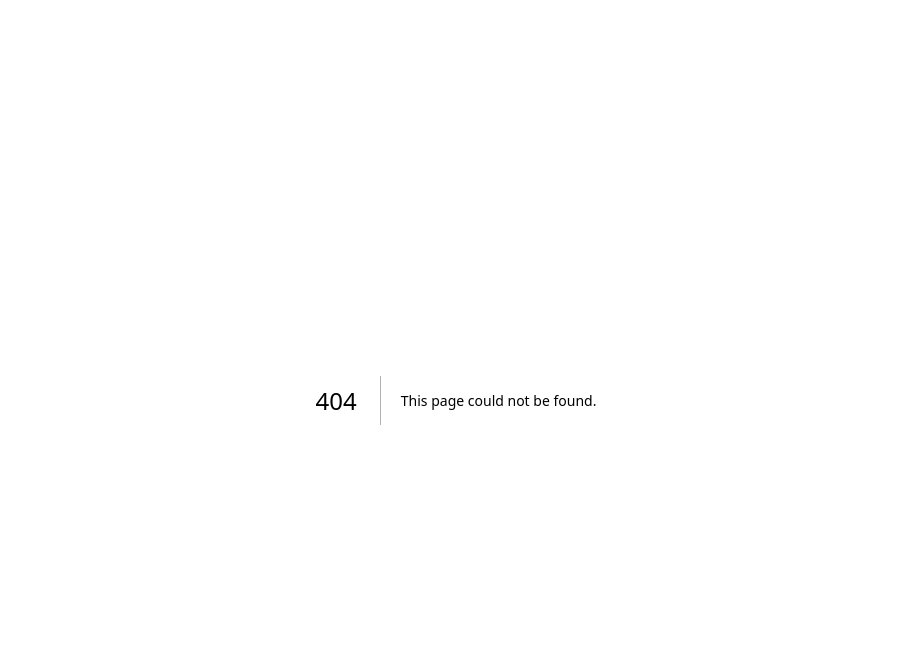
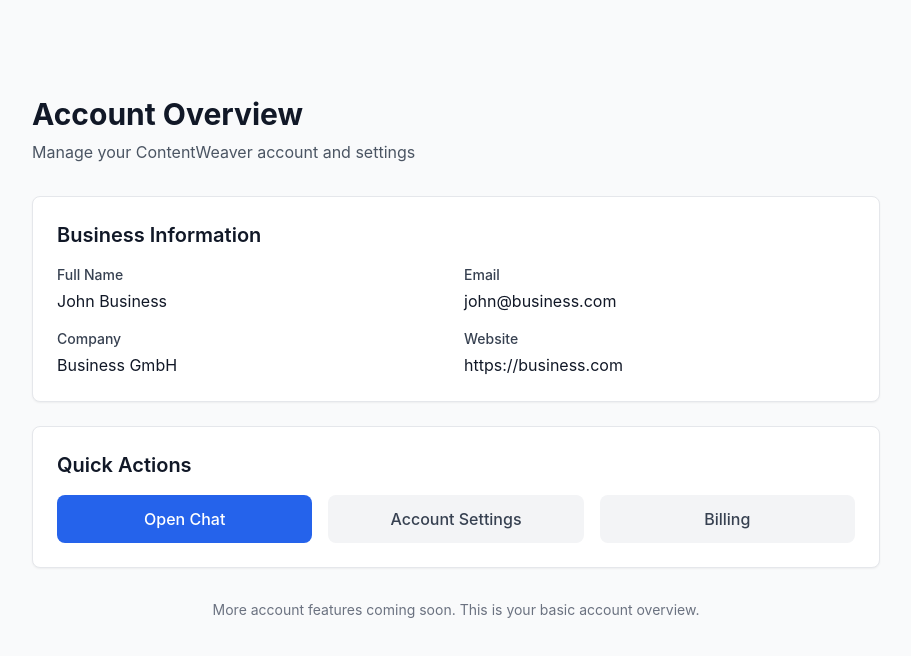
Before and after one commit to ContentWeaverAI/Platform, a Next.js app in the folder apps/frontend/: page /account in a window 1280 px wide. Before the commit this address had no page. Shown: the top 656 px of the page, without its empty margins (184-1095 px from the left). Built offline with nearby package versions, Linux system fonts and the light colour scheme.

Commit message:
feat: add B2B auth workflow with login modal and account page

```diff
--- /dev/null
+++ b/apps/frontend/pages/account.js
@@ -0,0 +1,79 @@
+'use client'
+import { useState } from 'react'
+import Head from 'next/head'
+
+export default function AccountPage() {
+  const [user, setUser] = useState({
+    name: 'John Business',
+    email: 'john@business.com',
+    company: 'Business GmbH',
+    website: 'https://business.com'
+  })
+
+  return (
+    <>
+      <Head>
+        <title>Account - ContentWeaver</title>
+      </Head>
+
+      <div className="min-h-screen bg-gray-50 pt-16">
+        <div className="max-w-4xl mx-auto py-8 px-6">
+          {/* Header */}
+          <div className="mb-8">
+            <h1 className="text-3xl font-bold text-gray-900">Account Overview</h1>
+            <p className="text-gray-600 mt-2">Manage your ContentWeaver account and settings</p>
+          </div>
+
+          {/* Account Info Card */}
+          <div className="bg-white rounded-lg shadow-sm border border-gray-200 p-6 mb-6">
+            <h2 className="text-xl font-semibold text-gray-900 mb-4">Business Information</h2>
+            <div className="grid grid-cols-1 md:grid-cols-2 gap-4">
+              <div>
+                <label className="block text-sm font-medium text-gray-700 mb-1">Full Name</label>
+                <p className="text-gray-900">{user.name}</p>
+              </div>
+              <div>
+                <label className="block text-sm font-medium text-gray-700 mb-1">Email</label>
+                <p className="text-gray-900">{user.email}</p>
+              </div>
+              <div>
+                <label className="block text-sm font-medium text-gray-700 mb-1">Company</label>
+                <p className="text-gray-900">{user.company}</p>
+              </div>
+              <div>
+                <label className="block text-sm font-medium text-gray-700 mb-1">Website</label>
+                <p className="text-gray-900">{user.website}</p>
+              </div>
+            </div>
+          </div>
+
+          {/* Quick Actions Card */}
+          <div className="bg-white rounded-lg shadow-sm border border-gray-200 p-6">
+            <h2 className="text-xl font-semibold text-gray-900 mb-4">Quick Actions</h2>
+            <div className="grid grid-cols-1 md:grid-cols-3 gap-4">
+              <button
+                onClick={() => window.location.href = '/chat'}
+                className="bg-blue-600 text-white py-3 px-4 rounded-lg font-medium hover:bg-blue-700 transition-colors text-center"
+              >
+                Open Chat
+              </button>
+              <button className="bg-gray-100 text-gray-700 py-3 px-4 rounded-lg font-medium hover:bg-gray-200 transition-colors text-center">
+                Account Settings
+              </button>
+              <button className="bg-gray-100 text-gray-700 py-3 px-4 rounded-lg font-medium hover:bg-gray-200 transition-colors text-center">
+                Billing
+              </button>
+            </div>
+          </div>
+
+          {/* Coming Soon Notice */}
+          <div className="mt-8 text-center">
+            <p className="text-gray-500 text-sm">
+              More account features coming soon. This is your basic account overview.
+            </p>
+          </div>
+        </div>
+      </div>
+    </>
+  )
+}
--- /dev/null
+++ b/apps/frontend/src/components/auth/login-modal.jsx
@@ -0,0 +1,100 @@
+'use client'
+import { useState } from 'react'
+
+export default function LoginModal({ isOpen, onClose, onSwitchToRegister }) {
+  const [isLoading, setIsLoading] = useState(false)
+  const [formData, setFormData] = useState({
+    email: '',
+    password: ''
+  })
+
+  const handleSubmit = async (e) => {
+    e.preventDefault()
+    setIsLoading(true)
+
+    // TODO: Connect to Strapi authentication
+    console.log('Logging in:', formData)
+
+    // Simulate API call
+    setTimeout(() => {
+      setIsLoading(false)
+      onClose()
+      // In real implementation, we'd set user state here
+      window.location.href = '/account' // Redirect to account page
+    }, 1500)
+  }
+
+  if (!isOpen) return null
+
+  return (
+    <div className="fixed inset-0 z-50 flex items-center justify-center p-4">
+      {/* Backdrop */}
+      <div
+        className="absolute inset-0 bg-black bg-opacity-50"
+        onClick={onClose}
+      ></div>
+
+      {/* Modal */}
+      <div className="bg-white rounded-2xl shadow-xl w-full max-w-sm relative z-10">
+        {/* Header */}
+        <div className="p-6 border-b border-gray-200">
+          <h2 className="text-xl font-bold text-gray-900 text-center">Sign In to ContentWeaver</h2>
+          <p className="text-gray-600 text-sm text-center mt-1">
+            Access your business account
+          </p>
+        </div>
+
+        {/* Form */}
+        <form className="p-6 space-y-4" onSubmit={handleSubmit}>
+          <div>
+            <label htmlFor="email" className="block text-sm font-medium text-gray-700 mb-1">
+              Business Email
+            </label>
+            <input
+              id="email"
+              type="email"
+              required
+              value={formData.email}
+              onChange={(e) => setFormData({...formData, email: e.target.value})}
+              className="w-full px-3 py-2 border border-gray-300 rounded-lg focus:outline-none focus:ring-2 focus:ring-blue-500 focus:border-transparent"
+              placeholder="you@company.com"
+            />
+          </div>
+
+          <div>
+            <label htmlFor="password" className="block text-sm font-medium text-gray-700 mb-1">
+              Password
+            </label>
+            <input
+              id="password"
+              type="password"
+              required
+              value={formData.password}
+              onChange={(e) => setFormData({...formData, password: e.target.value})}
+              className="w-full px-3 py-2 border border-gray-300 rounded-lg focus:outline-none focus:ring-2 focus:ring-blue-500 focus:border-transparent"
+              placeholder="••••••••"
+            />
+          </div>
+
+          <button
+            type="submit"
+            disabled={isLoading}
+            className="w-full bg-blue-600 text-white py-2 px-4 rounded-lg font-medium hover:bg-blue-700 disabled:bg-gray-400 disabled:cursor-not-allowed transition-colors"
+          >
+            {isLoading ? 'Signing in...' : 'Sign In'}
+          </button>
+
+          <div className="text-center">
+            <button
+              type="button"
+              onClick={onSwitchToRegister}
+              className="text-blue-600 hover:text-blue-700 text-sm font-medium"
+            >
+              Don't have an account? Sign up
+            </button>
+          </div>
+        </form>
+      </div>
+    </div>
+  )
+}
--- a/apps/frontend/src/components/layout/header.jsx
+++ b/apps/frontend/src/components/layout/header.jsx
@@ -1,8 +1,10 @@
 'use client'
 import { useState } from 'react'
+import LoginModal from '../auth/login-modal'
 
 export default function Header() {
-  const [isMenuOpen, setIsMenuOpen] = useState(false)
+  const [isLoginModalOpen, setIsLoginModalOpen] = useState(false)
+  const [isLoggedIn, setIsLoggedIn] = useState(false) // TODO: Replace with real auth state
 
   const scrollToSection = (sectionId) => {
     const element = document.getElementById(sectionId)
@@ -12,16 +14,29 @@ export default function Header() {
         block: 'start'
       })
     }
-    setIsMenuOpen(false)
+  }
+
+  const handleGetStarted = () => {
+    if (isLoggedIn) {
+      window.location.href = '/account'
+    } else {
+      setIsLoginModalOpen(true)
+    }
+  }
+
+  const handleSwitchToRegister = () => {
+    setIsLoginModalOpen(false)
+    window.location.href = '/auth/register'
   }
 
   return (
-    <header className="fixed top-0 w-full bg-white border-b border-gray-200 z-50">
+    <>
+      <header className="fixed top-0 w-full bg-white border-b border-gray-200 z-40">
         <div className="max-w-7xl mx-auto px-6">
           <div className="flex justify-between items-center h-16">
             {/* Logo */}
             <div className="flex items-center">
-            <span className="text-2xl font-bold text-gray-900">ContentWeaver</span>
+              <a href="/" className="text-2xl font-bold text-gray-900">ContentWeaver</a>
             </div>
 
             {/* Desktop Navigation */}
@@ -52,62 +67,44 @@ export default function Header() {
               </button>
             </nav>
 
-          {/* CTA Buttons */}
+            {/* CTA Buttons - Dynamic based on auth state */}
             <div className="flex items-center space-x-4">
-            <button className="text-gray-600 hover:text-gray-900 font-medium transition-colors">
+              {isLoggedIn ? (
+                // Logged in state
+                <button
+                  onClick={() => window.location.href = '/account'}
+                  className="text-gray-600 hover:text-gray-900 font-medium transition-colors"
+                >
+                  Account
+                </button>
+              ) : (
+                // Logged out state
+                <>
+                  <button
+                    onClick={() => setIsLoginModalOpen(true)}
+                    className="text-gray-600 hover:text-gray-900 font-medium transition-colors"
+                  >
                     Sign In
                   </button>
                   <button
-              onClick={() => window.location.href = '/chat'}
+                    onClick={handleGetStarted}
                     className="bg-blue-600 text-white px-5 py-2.5 rounded-lg font-medium hover:bg-blue-700 transition-colors"
                   >
                     Get Started
                   </button>
-          </div>
-
-          {/* Mobile menu button */}
-          <button
-            className="md:hidden"
-            onClick={() => setIsMenuOpen(!isMenuOpen)}
-          >
-            <svg className="w-6 h-6" fill="none" stroke="currentColor" viewBox="0 0 24 24">
-              <path strokeLinecap="round" strokeLinejoin="round" strokeWidth={2} d="M4 6h16M4 12h16M4 18h16" />
-            </svg>
-          </button>
-        </div>
-
-        {/* Mobile Menu */}
-        {isMenuOpen && (
-          <div className="md:hidden bg-white border-t border-gray-200 py-4">
-            <div className="flex flex-col space-y-4">
-              <button
-                onClick={() => scrollToSection('how-it-works')}
-                className="text-gray-600 hover:text-gray-900 font-medium transition-colors text-left"
-              >
-                How It Works
-              </button>
-              <button
-                onClick={() => scrollToSection('features')}
-                className="text-gray-600 hover:text-gray-900 font-medium transition-colors text-left"
-              >
-                Features
-              </button>
-              <button
-                onClick={() => scrollToSection('demo')}
-                className="text-gray-600 hover:text-gray-900 font-medium transition-colors text-left"
-              >
-                Examples
-              </button>
-              <button
-                onClick={() => scrollToSection('pricing')}
-                className="text-gray-600 hover:text-gray-900 font-medium transition-colors text-left"
-              >
-                Pricing
-              </button>
+                </>
+              )}
             </div>
           </div>
-        )}
         </div>
       </header>
+
+      {/* Login Modal */}
+      <LoginModal
+        isOpen={isLoginModalOpen}
+        onClose={() => setIsLoginModalOpen(false)}
+        onSwitchToRegister={handleSwitchToRegister}
+      />
+    </>
   )
 }
```
Lines whose indentation alone changed are shown as unchanged.
